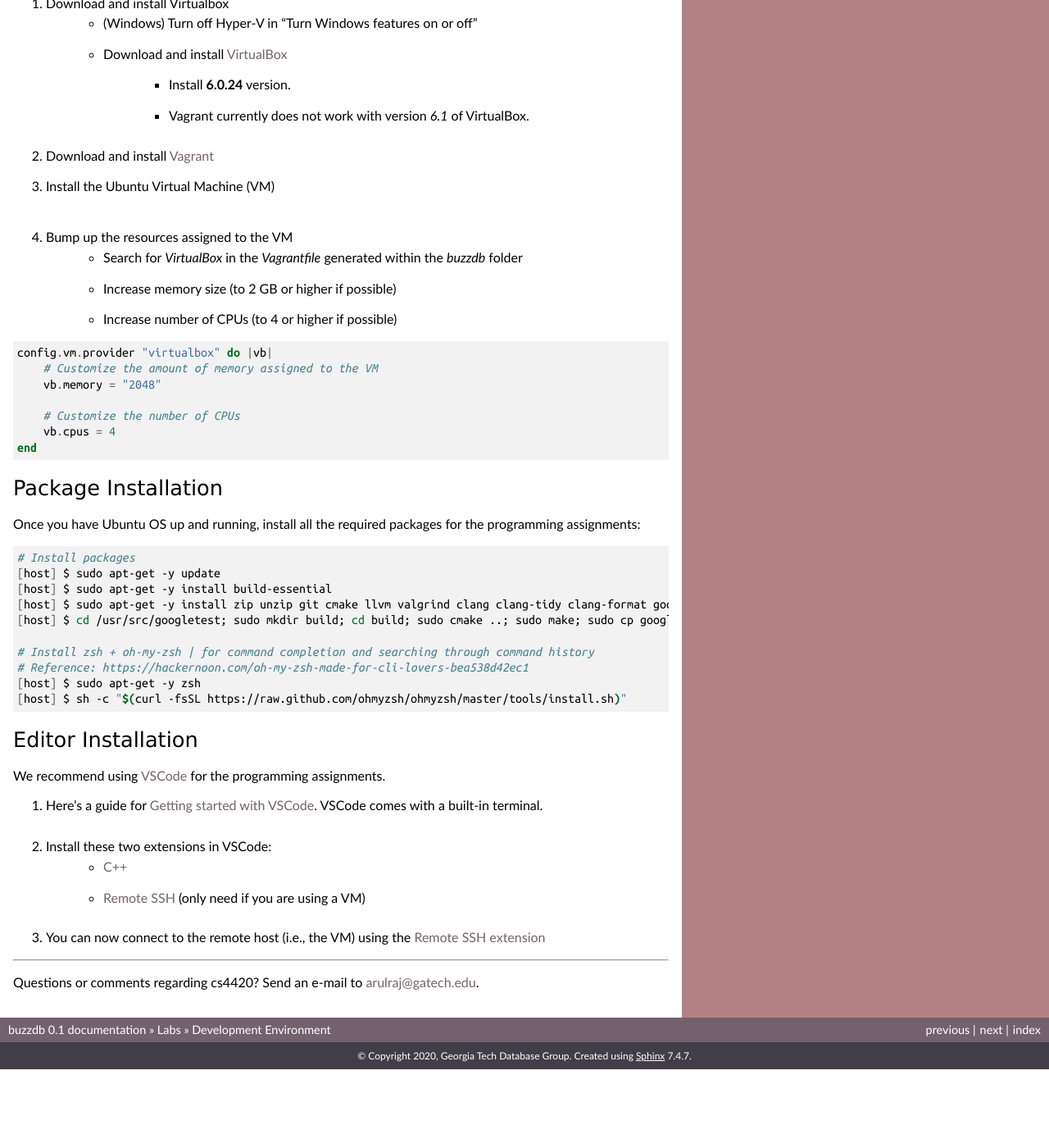
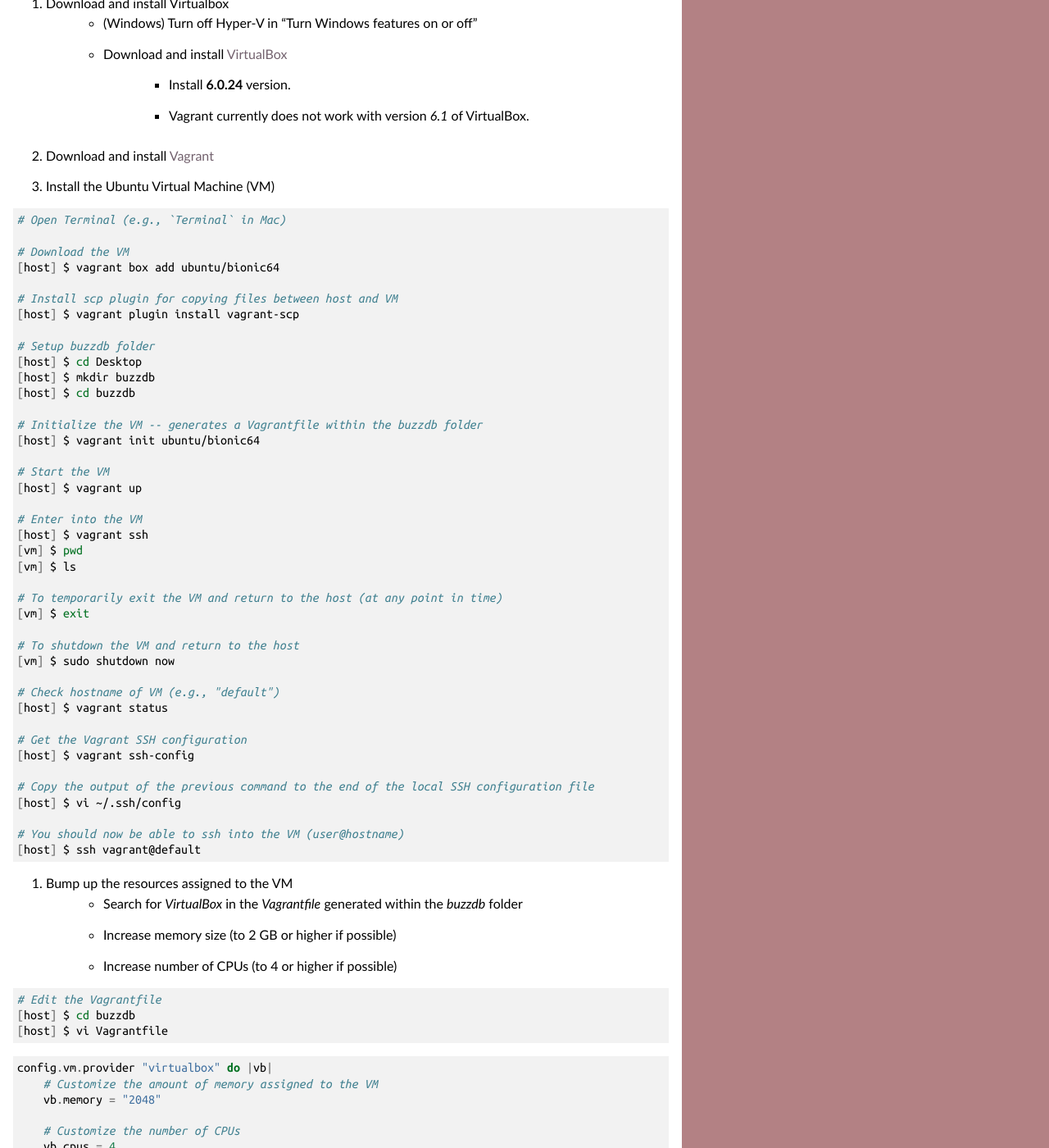
Before and after one commit to hershd23/buzzdb-docs, a Sphinx documentation site: the page built from docs/labs/setup.rst, in a window 1280 px wide and 1400 px high, scrolled down 577 px. Shown: the whole window at 82% size. Built offline with Sphinx 7.4.7, drawn with Linux system fonts in a browser that asks for light colours; pages that are not in the unit, such as notebooks, are missing from menus; before the commit the page ends 1881 px from its top, so only the background shows below that.

Commit message:
Update setup.rst

```diff
--- a/docs/labs/setup.rst
+++ b/docs/labs/setup.rst
@@ -31,7 +31,8 @@
 
 #. Install the Ubuntu Virtual Machine (VM)
 
-    .. code-block:: sh
+.. code-block:: sh
+
         # Open Terminal (e.g., `Terminal` in Mac)
 
         # Download the VM
@@ -40,11 +41,12 @@
 	# Install scp plugin for copying files between host and VM
 	[host] $ vagrant plugin install vagrant-scp
 
-        # Access the VM
+        # Setup buzzdb folder
 	[host] $ cd Desktop
         [host] $ mkdir buzzdb
+	[host] $ cd buzzdb
 
-        # Initialize the VM
+        # Initialize the VM -- generates a Vagrantfile within the buzzdb folder
         [host] $ vagrant init ubuntu/bionic64
 
 	# Start the VM
@@ -77,6 +79,12 @@
     - Search for `VirtualBox` in the `Vagrantfile` generated within the `buzzdb` folder
     - Increase memory size (to 2 GB or higher if possible)
     - Increase number of CPUs (to 4 or higher if possible)
+
+.. code-block:: sh
+
+        # Edit the Vagrantfile
+        [host] $ cd buzzdb
+	[host] $ vi Vagrantfile
 
 .. code-block:: ruby
 
```
